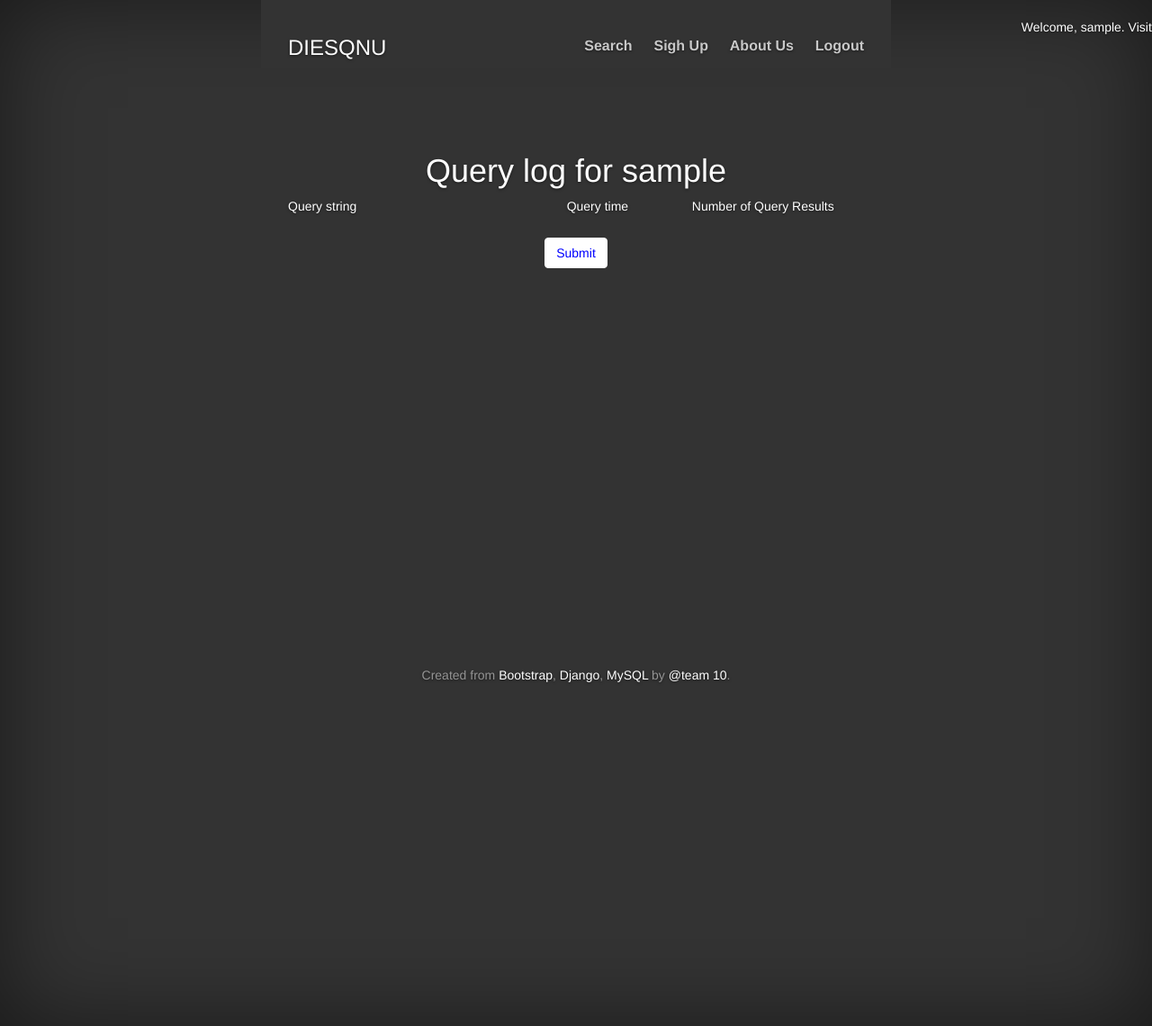
After one commit to thekingofkings/diesqnu, a Django app: page /querylog in a window 1280 px wide. The commit adds this page. Shown: the whole page at 90% size. Run offline with Django 3.2, Linux system fonts and the light colour scheme; the visitor is signed in with stand-in values (Sample User, id 1); data that the repository does not hold is empty; some libraries are stand-ins or nearby versions.

Commit message:
Add query log module
1. the query history will be saved
2. user can register the historical query

```diff
--- a/quote/static/quote/cover.css
+++ b/quote/static/quote/cover.css
@@ -109,7 +109,7 @@ body {
 .cover {
   margin-top: 120px;
   margin-bottom: 120px;
-  min-height: 1000px;
+  min-height: 900px;
 }
 .cover .btn-lg {
   padding: 10px 20px;
@@ -187,7 +187,7 @@ body {
 	position: absolute;
 	top: 20px;
 	margin-left: 120%;
-	width: 200px;
+	width: 220px;
 }
 
 
@@ -200,7 +200,7 @@ body {
 }
 
 .results {
-	min-height: 850px;
+	min-height: 700px;
 }
 
 form {
@@ -215,3 +215,25 @@ em {
 	font-style: bold;
 	font-size: large;
 }
+
+.res {
+	text-align: left;
+	line-height: 1.4;
+}
+
+.checkfield {
+	width: 250px;
+	display: inline-block;
+}
+
+.timefield {
+	width: 180px;
+	display: inline-block;
+	text-align: center;
+}
+
+.nqrfield {
+	width: 180px;
+	display: inline-block;
+	text-align: center;
+}
--- a/quote/templates/quote/base.html
+++ b/quote/templates/quote/base.html
@@ -48,7 +48,7 @@
 
 			{% if user.is_authenticated %}
 			  <div id='welpane'>
-				<p>Welcome, {{ user.username }}.</p>
+				<p>Welcome, {{ user.username }}. Visit <a href={% url 'querylog' %}>query log.</a></p>
 			  </div>
 		   {% endif %}
 
--- /dev/null
+++ b/quote/templates/quote/querylog.html
@@ -0,0 +1,33 @@
+{% extends "quote/base.html" %}
+
+{% block title %}Query Log{% endblock %}
+
+{% block innerblock %}
+<h1 class="cover-heading">Query log for {{ user.username }}</h1>
+
+<div class=res>
+<p class=checkfield>Query string</p>
+<p class=timefield>Query time</p>
+<p class=nqrfield>Number of Query Results</p>
+</div>
+<form action={% url 'registerQuery' %} method=post>
+	{% for query in querylogs %}
+		<div class=res>
+		<p class=checkfield>
+			<input type=checkbox name=query value=query.id
+			{% if query.isRegistered %}checked{% endif %}>
+			{{ query.queryStr }}</input>
+		</p>
+		<p class=timefield>
+			{{ query.time }}
+		</p>
+		<p class=nqrfield>
+			{{ query.cntRes }}
+		</p>
+		</div>
+	{% endfor %}
+<input type=submit value=Submit class="keyin btn btn-default"></input>
+</form>
+
+
+{% endblock %}
--- a/quote/urls.py
+++ b/quote/urls.py
@@ -10,5 +10,7 @@ urlpatterns = patterns( '',
     url(r'^login$', views.login_view, name='login'),
     url(r'^logout$', views.logout_view, name='logout'),
     url(r'^search$', views.search, name='search'),
+    url(r'^querylog$', views.query_log, name='querylog'),
+    url(r'^registerquery$', views.registerQuery, name='registerQuery'),
     url(r'^createuser$', "quote.views.createUser")
 )
--- a/quote/views.py
+++ b/quote/views.py
@@ -3,7 +3,7 @@ from django.http import HttpResponse
 from django.template import RequestContext, loader
 from django.contrib.auth.models import User
 from django.contrib.auth import authenticate, login, logout
-from models import Record
+from models import Record, Query
 
 
 # Create your views here.
@@ -106,12 +106,34 @@ def logout_view( request ):
 def search( request ):
     if request.method == 'POST':
         query = request.POST['querystring']
-        print query
         qresult = Record.objects.filter(name__icontains=query)
-        print len( qresult )
+        qcnt = len( qresult )
+
+        # log the user's query if  user is logged in
+        u = request.user
+        if u.is_authenticated():
+            q = Query(user=u, queryStr=query, cntRes=qcnt)
+            q.save()
+            # for res in qresult:
+                # q.queryRes.add(res)
+
         return render( request, "quote/index.html", {
             'nvg1': 'active',
             'status': 'result',
             'query': query,
             'results': qresult,
         })
+
+
+
+def query_log( request ):
+    if request.user.is_authenticated():
+        print request.user.username
+        querylist = Query.objects.filter(user__username=request.user.username)
+        return render( request, "quote/querylog.html", {
+            'querylogs' : querylist,
+            })
+
+
+def registerQuery( request ):
+    pass
```
Also changed, not shown: quote/admin.py (+10 -1 lines), quote/models.py (+18 -0 lines), 4 other files.
